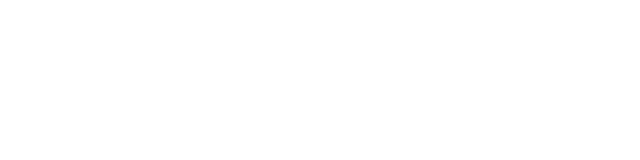
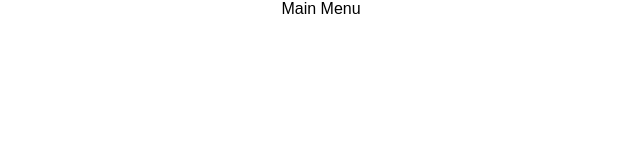
Before and after one commit to Darth-Arminius/Star-Wars-Generals, a React (Create React App) app: page / in a window 1280 px wide. Shown: the top 160 px of the page, without its empty margins (319-959 px from the left). Built offline with nearby package versions, Linux system fonts and the light colour scheme.

Commit message:
Add 3 primary components
To act as views for the Main Menu, Deck Editor and Battle View.

```diff
--- a/src/App.js
+++ b/src/App.js
@@ -1,10 +1,12 @@
 import React, { Component } from 'react';
+import MainMenu from './components/main-menu';
 import './App.css';
 
 class App extends Component {
   render() {
     return (
       <div className="App">
+        <MainMenu/>
       </div>
     );
   }
--- /dev/null
+++ b/src/components/main-menu/index.js
@@ -0,0 +1,12 @@
+import * as React from 'react';
+import './index.css';
+
+export default class MainMenu extends React.PureComponent {
+  render() {
+    return (
+      <div>
+        Main Menu
+      </div>
+    )
+  }
+}
```
Also changed, not shown: src/components/battle-view/index.js (added, +12 -0 lines), src/components/deck-editor/index.js (added, +12 -0 lines), src/components/battle-view/index.css (added), src/components/deck-editor/index.css (added), src/components/main-menu/index.css (added).
